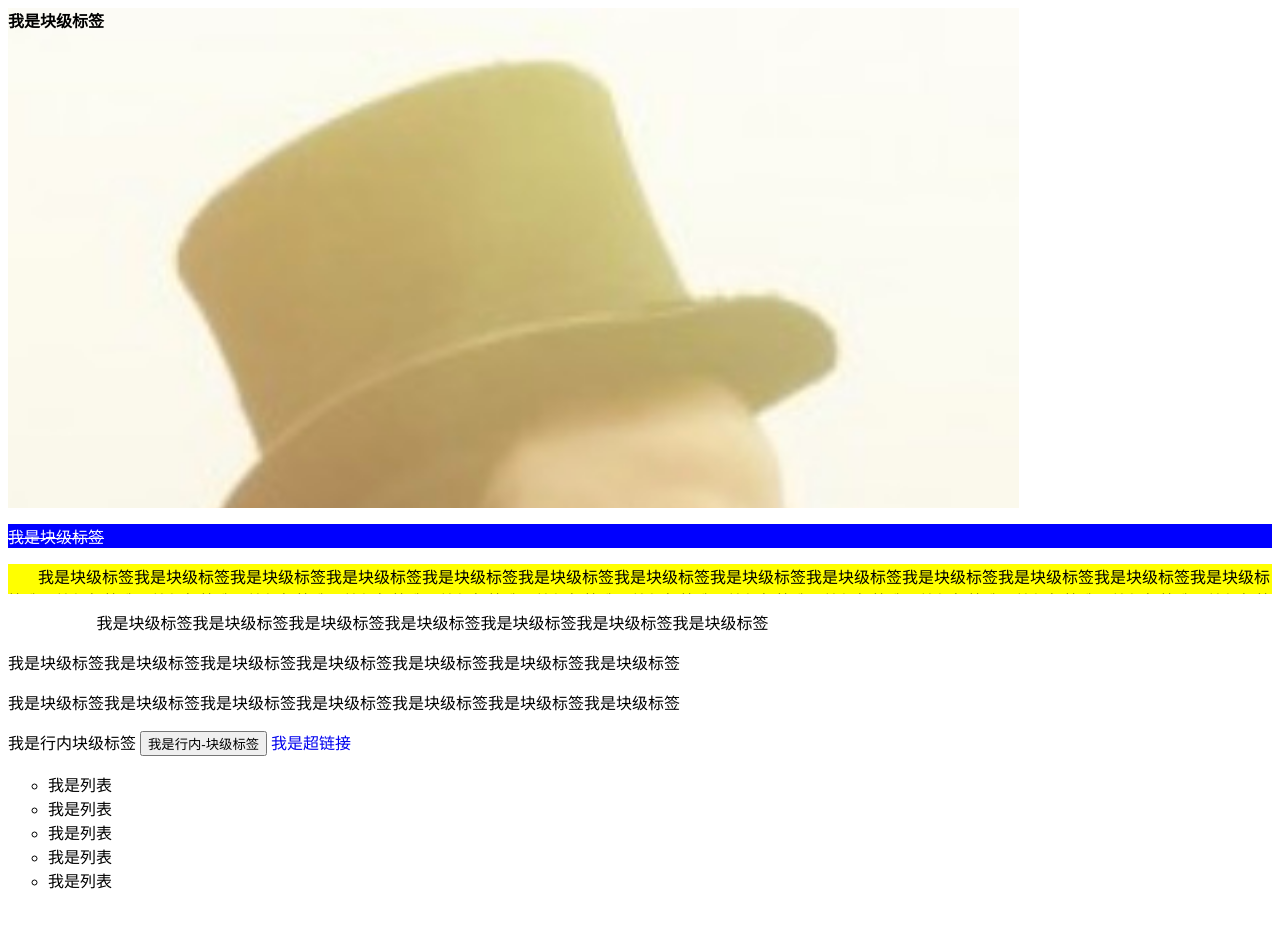
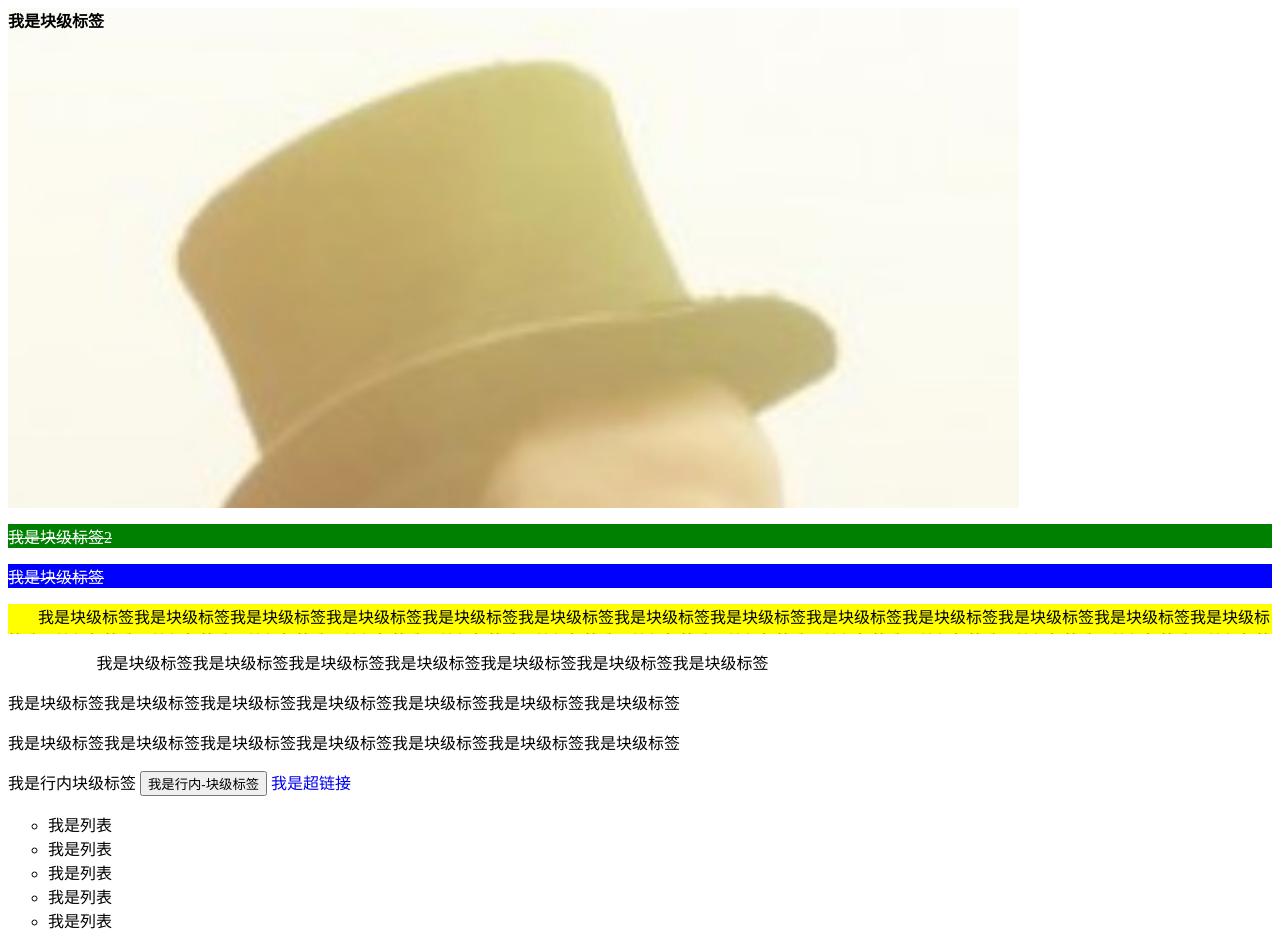
Before and after one commit to Wlfade/HTML-Practice-Code, a plain HTML site: page HTML5练习/02-CSS的基本语法/05-CSS的属性/03-CSS的常用的属性.html in a window 1280 px wide. Before the commit the page ends 908 px from the top, so only its background shows below. Drawn offline with Linux system fonts and the light colour scheme.

Commit message:
Update 03-CSS的常用的属性.html
change

```diff
--- a/HTML5练习/02-CSS的基本语法/05-CSS的属性/03-CSS的常用的属性.html
+++ b/HTML5练习/02-CSS的基本语法/05-CSS的属性/03-CSS的常用的属性.html
@@ -33,6 +33,13 @@
             text-decoration: line-through;
         }
 
+        #maint {
+            background-color: green;
+            color: white;
+            cursor: move;
+            text-decoration: line-through;
+        }
+
         p.test1 {
             /* 首行缩进 */
             text-indent: 30px;
@@ -62,6 +69,8 @@
 
 <body>
     <div>我是块级标签</div>
+    <p id="maint">我是块级标签2</p>
+
     <p id="main">我是块级标签</p>
     <p class="test1">我是块级标签我是块级标签我是块级标签我是块级标签我是块级标签我是块级标签我是块级标签我是块级标签我是块级标签我是块级标签我是块级标签我是块级标签我是块级标签我是块级标签我是块级标签我是块级标签我是块级标签我是块级标签我是块级标签我是块级标签我是块级标签我是块级标签我是块级标签我是块级标签我是块级标签我是块级标签我是块级标签我是块级标签我是块级标签我是块级标签我是块级标签我是块级标签我是块级标签我是块级标签我是块级标签我是块级标签我是块级标签我是块级标签我是块级标签我是块级标签我是块级标签我是块级标签我是块级标签我是块级标签我是块级标签我是块级标签我是块级标签我是块级标签我是块级标签</p>
     <p class="test2">我是块级标签我是块级标签我是块级标签我是块级标签我是块级标签我是块级标签我是块级标签</p>
```
